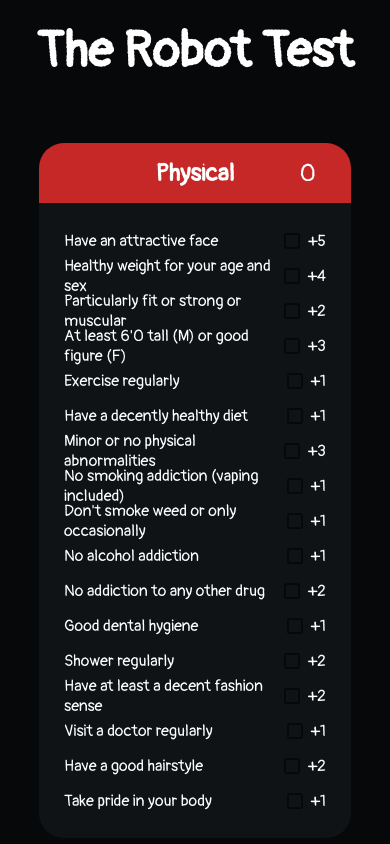
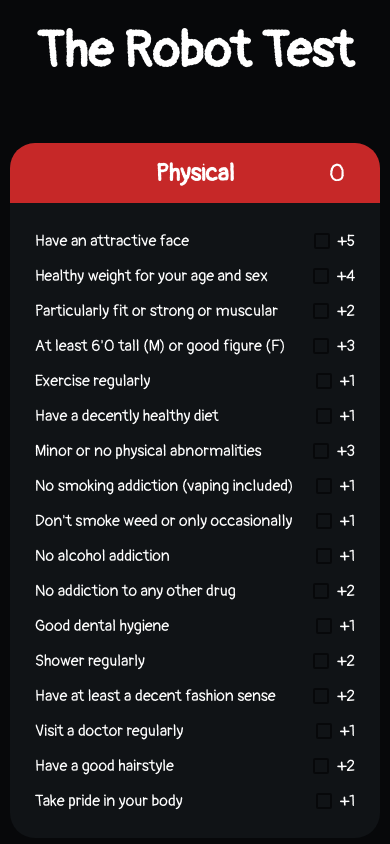
Before and after one commit to SamuelPoulin/robottest, an Angular app: page / in a window 390 px wide. Shown: the top 844 px of the page. Built offline with nearby package versions, Linux system fonts and the light colour scheme.

Commit message:
better aspect ratio for panels on mobile

```diff
--- a/src/app/components/pages/home/category-panel/category-panel.component.scss
+++ b/src/app/components/pages/home/category-panel/category-panel.component.scss
@@ -2,8 +2,7 @@
     display: flex;
     flex-direction: column;
     border-radius: 25px;
-    width: 500px;
-    min-height: 500px;
+
     background-color: #101316;
 }
 
--- a/src/app/components/pages/home/home.component.scss
+++ b/src/app/components/pages/home/home.component.scss
@@ -17,20 +17,21 @@
 app-category-panel-component, app-result-panel-component {
     margin-top: 50px;
     transition: transform 0.5s;
-
+    width: 500px;
+    min-height: 500px;
     &:hover {
         transform: scale(1.05);
     }
 }
 
-@media only screen and (max-width: 600px) {
+@media only screen and (max-width: 525px) {
     #categories-container {
       justify-content: center;
     }
 
     app-category-panel-component, app-result-panel-component {
         margin-top: 50px;
-        width: 80%;
+        width: 95%;
         &:hover {
             transform: none;
         }
```
